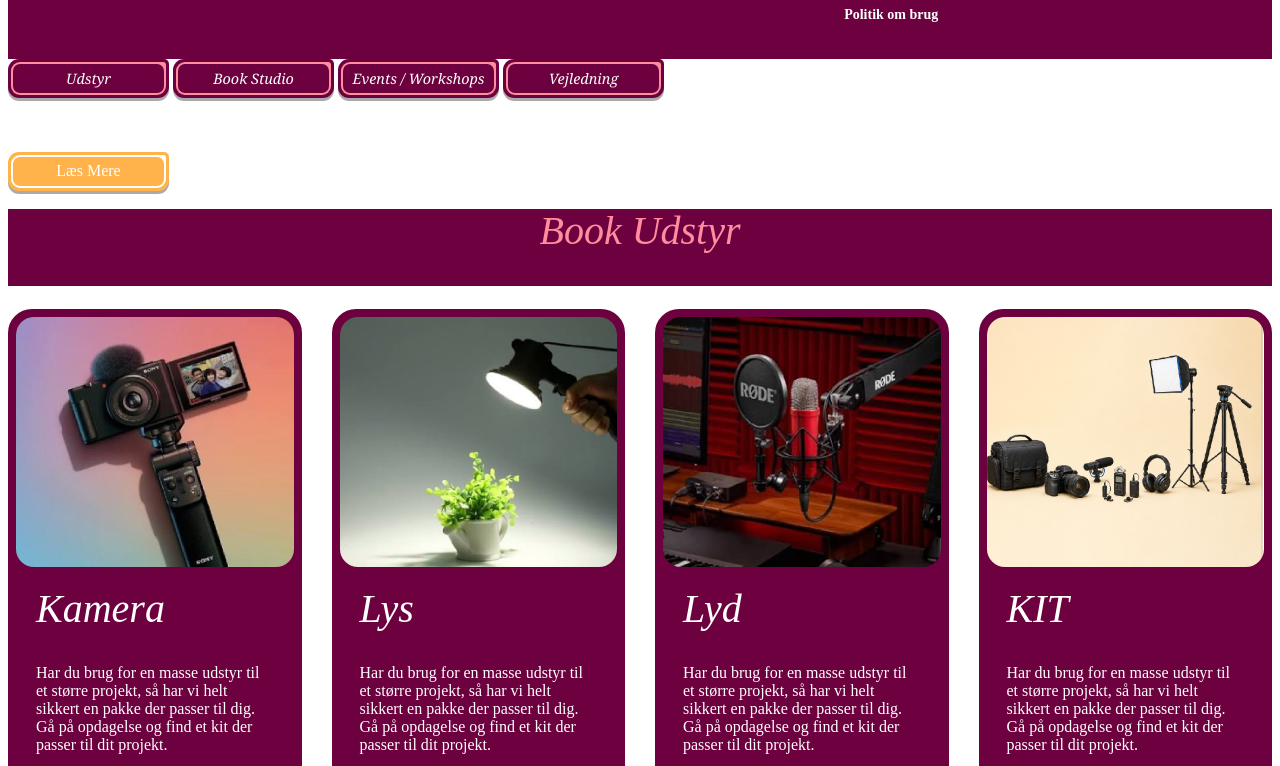
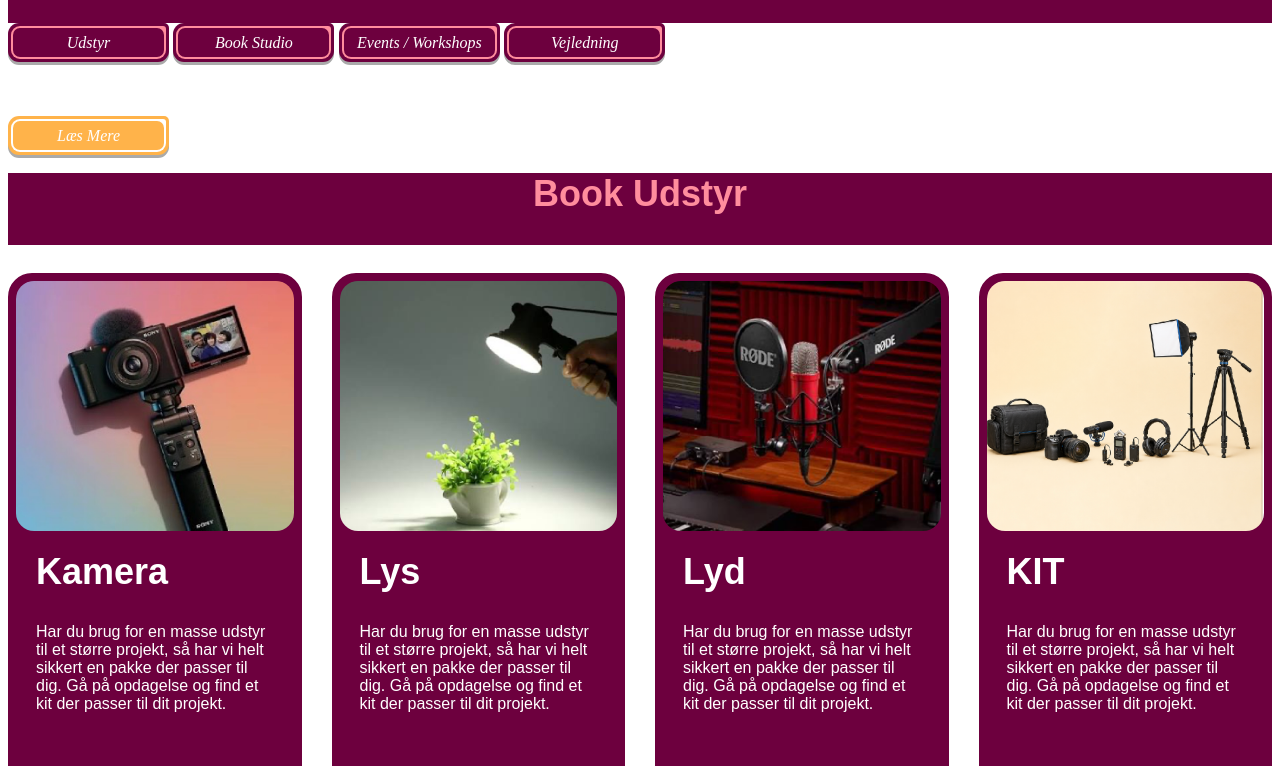
Before and after one commit to Jacobsvi/t-sl_astro, an Astro site: page / in a window 1280 px wide. Shown: the part 563-1329 px from the top of the page. Built offline with nearby package versions, Linux system fonts and the light colour scheme; Astro itself is replaced by a stand-in of ours; no server answers; the database is empty; a web font is replaced by a local one.

Commit message:
Ved hjælp af AI har vi fået importeret vores fonte og rettet font relateret kode

```diff
--- a/src/components/Footer.astro
+++ b/src/components/Footer.astro
@@ -120,10 +120,9 @@ const labLinks = [
     aspect-ratio: 1;
     border-radius: 50%;
     background-color: rgb(255 141 157 / 12%);
-    font-family: "Oso Serif", Georgia, serif;
+    font-family: var(--font-oso-serif);
     font-size: clamp(24px, 2.7vw, 40px);
     font-style: italic;
-    line-height: 1.1;
     text-align: center;
   }
 
@@ -138,11 +137,10 @@ const labLinks = [
     border-radius: 12px;
     background-color: var(--footer-accent);
     color: var(--footer-background);
-    font-family: "Oso Serif", Georgia, serif;
+    font-family: var(--font-oso-serif);
     font-size: 18px;
     font-style: italic;
     font-weight: 400;
-    line-height: 24px;
     text-align: center;
   }
 
@@ -161,7 +159,6 @@ const labLinks = [
     color: white;
     font-size: 14px;
     font-weight: 600;
-    line-height: 24px;
     text-decoration: none;
     overflow-wrap: anywhere;
   }
--- a/src/components/Header.astro
+++ b/src/components/Header.astro
@@ -169,7 +169,6 @@ const { imageSrc = image.src } = Astro.props;
     font-family: Georgia, serif;
     font-size: 24px;
     font-style: italic;
-    line-height: 1.15;
     text-align: center;
   }
 
@@ -291,14 +290,11 @@ const { imageSrc = image.src } = Astro.props;
     max-width: 100%;
     padding-block: 4px;
       font-size: 36px;
-  line-height: 44px;
-  letter-spacing: 0;
 
     color: var(--header-color);
     font-family: inherit;
     font-size: clamp(18px, 1.6vw, 24px);
     font-weight: 700;
-    line-height: 1.3;
     text-decoration: none;
     overflow-wrap: anywhere;
   }
@@ -348,8 +344,6 @@ const { imageSrc = image.src } = Astro.props;
      .menu-links a {
     margin-inline: 0;
     font-size: 18px;
-    line-height: 40px;
-    letter-spacing: 0;
     }
   }
 
--- a/src/components/Knap_primary.astro
+++ b/src/components/Knap_primary.astro
@@ -1,5 +1,5 @@
 ---
-import Style from "../styles/global_styles.css"
+import "../styles/global_styles.css";
 ---
 
 
@@ -56,12 +56,11 @@ border: 0px;
 border-radius:7px;
 
 width: clamp(104px, 17vw, 151px);
-height: clamp(23px, 4vw, 29px);
+min-height: 29px;
+height: auto;
 
 padding: clamp(2px, 0.8vw, 4px) clamp(1px, 1.5vw, 2px);
-font-family: Georgia, serif;
-font-size: clamp(0rem, 0.5rem + 0.5vw, 1.25rem);
-font-style: italic;
+font: var(--knap-oso-serif);
 }
 
 
--- a/src/components/Knap_secondary.astro
+++ b/src/components/Knap_secondary.astro
@@ -56,20 +56,11 @@ border: 0px;
 border-radius:7px;
 
 width: clamp(104px, 17vw, 151px);
-height: clamp(23px, 4vw, 29px);
+min-height: 29px;
+height: auto;
 
 padding: clamp(2px, 0.8vw, 4px) clamp(1px, 1.5vw, 2px);
-/* font-family: Georgia, serif;
-font-size: clamp(0rem, 0.5rem + 0.5vw, 1.25rem);
-font-style: italic; */
-
-
-
-  font-family: var(--button-font-family);
-  font-style: var(--button-font-style);
-  font-size: var(--button-size);
-  line-height: var(--button-line-height);
-  letter-spacing: var(--button-letter-spacing);
+font: var(--knap-oso-serif);
 
 }
 
--- a/src/components/Udstyr_card_index.astro
+++ b/src/components/Udstyr_card_index.astro
@@ -148,7 +148,6 @@ border-radius: 18px;
     margin: 0;
     font-family: Arial, sans-serif;
     font-size: 18px;
-    line-height: 1.6;
   }
 
 
@@ -208,7 +207,6 @@ border-radius: 12px;
 
 .card-indhold p {
   font-size: clamp(1rem, 0.9rem + 0.5vw, 1.125rem);
-  line-height: 1.6;
 } */
 
 
--- a/src/layouts/layout.astro
+++ b/src/layouts/layout.astro
@@ -1,4 +1,5 @@
 ---
+import "../styles/global_styles.css";
 import Header from "../components/Header.astro";
 import Footer from "../components/Footer.astro";
 ---
@@ -11,7 +12,7 @@ import Footer from "../components/Footer.astro";
 
     <link
       rel="stylesheet"
-      href="https://use.typekit.net/vzi2ptz.css"
+      href="https://use.typekit.net/mmw7ywt.css"
     />
 
     <title>Tech & Story Lab</title>
--- a/src/pages/index.astro
+++ b/src/pages/index.astro
@@ -209,10 +209,9 @@ console.log("staffData", staffData);
   z-index: -1;
 
   text-align: center;
-  font-family: var(--font-overskrift);
+  font-family: var(--font-oso-serif);
   font-style: italic;
   font-size: clamp(48px, 12vw, 200px);
-  line-height: 1;
   color: var(--color-soft-pink);
 
   pointer-events: none;
--- a/src/styles/global_styles.css
+++ b/src/styles/global_styles.css
@@ -16,67 +16,62 @@
   --color-deep-plum: #6d003e;
   --color-orange: #ffb34a;
 
-  /************************/
-  /************************/
-  /************************/
-  /************************/
-  /************************/
-  /************************/
-  /************************/
-  /************************/
+  /* TYPOGRAFI - mobil. Størrelser fra projektets webskala i Figma.
+     Rækkefølge: kursiv (valgfri), vægt, størrelse, skrifttype.*/
+  --font-oso-sans: "oso-sans", sans-serif;
+  --font-oso-serif: "oso-serif", serif;
 
-  /* DISPLAY */
+  --display-oso-serif: italic 300 48px var(--font-oso-serif);
+  --display-oso-sans: 400 48px var(--font-oso-sans);
+  --h1-oso-serif: italic 300 40px var(--font-oso-serif);
+  --h1-oso-sans: 400 40px var(--font-oso-sans);
+  --h2-oso-sans: 600 32px var(--font-oso-sans);
+  --h3-oso-sans: 600 24px var(--font-oso-sans);
+  --broedtekst-stor-oso-sans: 300 18px var(--font-oso-sans);
+  --broedtekst-oso-sans: 300 16px var(--font-oso-sans);
+  --broedtekst-lille-oso-sans: 300 14px var(--font-oso-sans);
+  --label-oso-sans: 600 14px var(--font-oso-sans);
+  --knap-oso-serif: italic 400 16px var(--font-oso-serif);
+  --knap-oso-sans: 600 16px var(--font-oso-sans);
+}
 
-  /* H2 */
-  h2 {
-    font-family: var(--font-overskrift_h2);
-    font-weight: 300;
-    font-style: italic;
-
-    font-size: 40px;
-    line-height: 44px;
-    margin-top: 0;
-  }
-
-  p {
-    font-family: var(--font-broedtekst);
-    font-size: var(--body-regular-size);
-    line-height: var(--body-regular-line-height);
-
-    font-weight: 400;
-    font-style: normal;
-    letter-spacing: 0;
-  }
-
+/* Desktop */
+@media (min-width: 768px) {
   :root {
-    --font-overskrift_h2: "oso-sans", sans-serif;
-
-    --font-broedtekst: "oso-sans", sans-serif;
-
-    --body-regular-size: 16px;
-    --body-regular-line-height: 24px;
-  }
-
-  /* DESKTOP */
-  @media (min-width: 768px) {
-    :root {
-      /* DISPLAY */
-      --display-size: 64px;
-      --display-line-height: 64px;
-      --display-letter-spacing: -0.64px;
-
-      /* H1 */
-      --h1-size: 48px;
-      --h1-line-height: 52px;
-      --h1-letter-spacing: -0.24px;
-
-      /* H2 */
-      --h2-size: 36px;
-      --h2-line-height: 44px;
-
-      /* H3 */
-      --h3-size: 28px;
-      --h3-line-height: 36px;
-    }
+    --display-oso-serif: italic 300 64px var(--font-oso-serif);
+    --display-oso-sans: 400 64px var(--font-oso-sans);
+    --h1-oso-serif: italic 300 48px var(--font-oso-serif);
+    --h1-oso-sans: 400 48px var(--font-oso-sans);
+    --h2-oso-sans: 600 36px var(--font-oso-sans);
+    --h3-oso-sans: 600 28px var(--font-oso-sans);
   }
 }
+
+body {
+  font: var(--broedtekst-oso-sans);
+}
+
+h1 {
+  font: var(--h1-oso-serif);
+}
+
+h2 {
+  font: var(--h2-oso-sans);
+}
+
+h3 {
+  font: var(--h3-oso-sans);
+}
+
+h1,
+h2,
+h3 {
+  margin-top: 0;
+}
+
+button,
+input,
+select,
+textarea {
+  font: inherit;
+}
```
